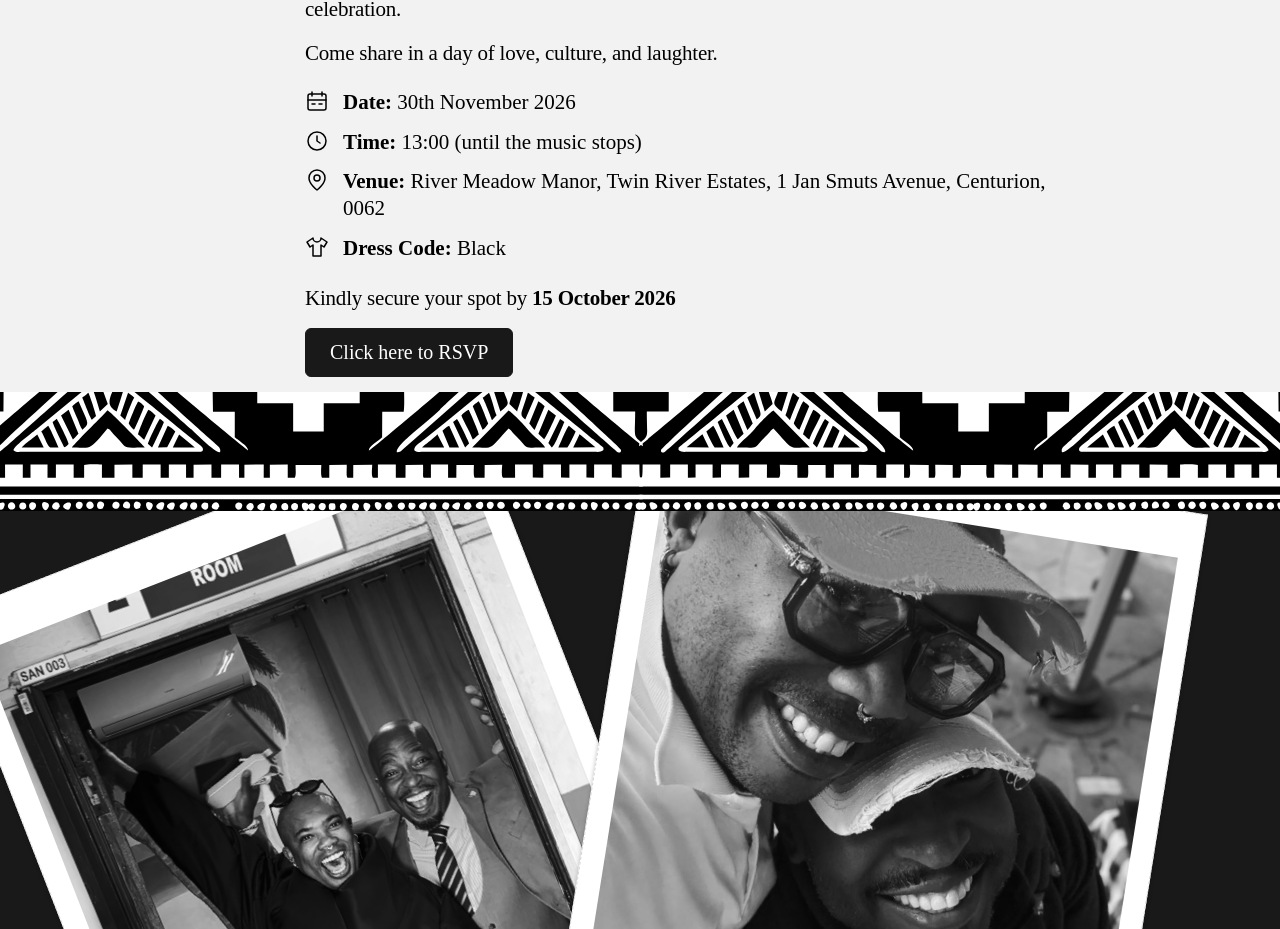
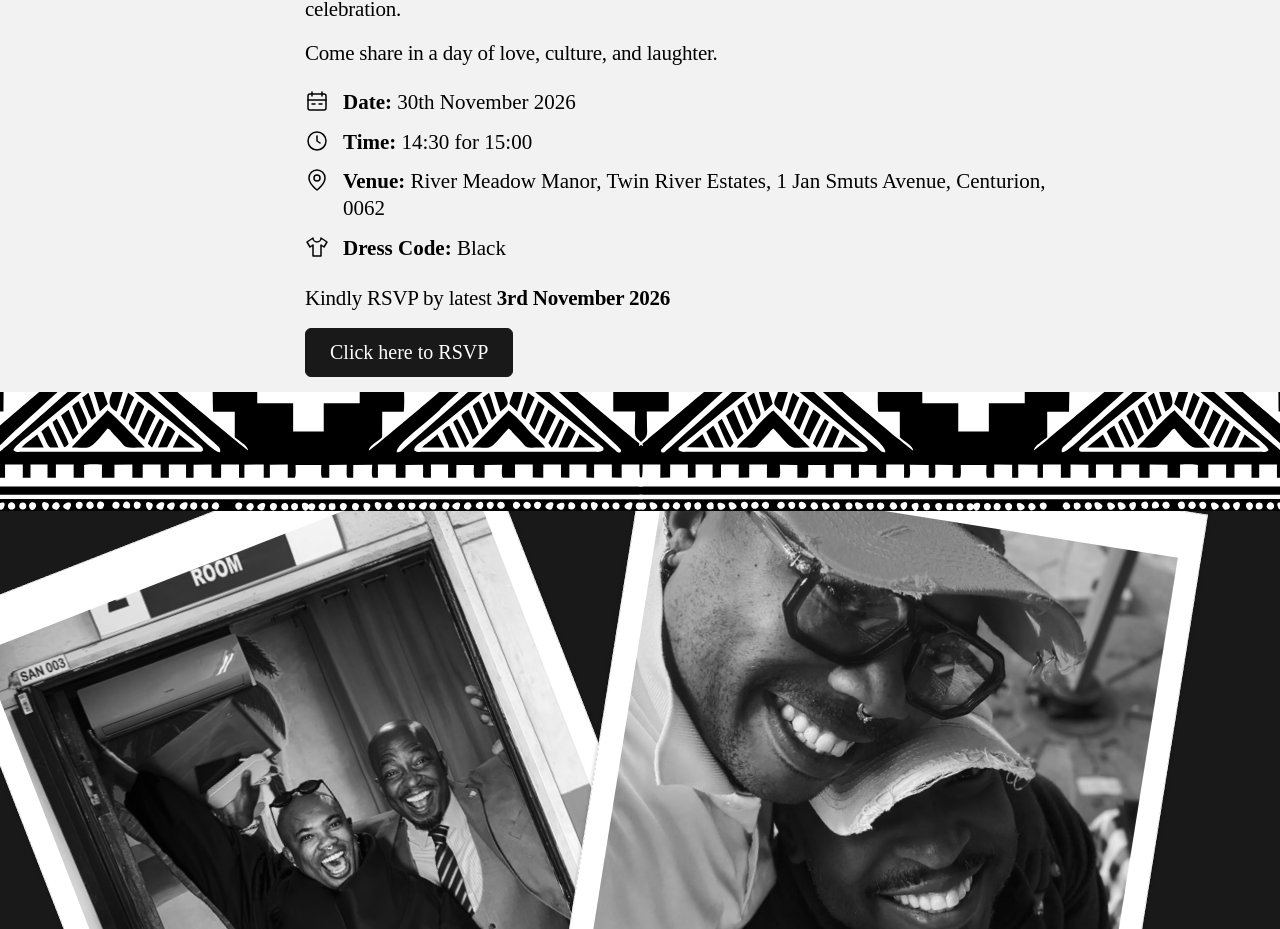
Before and after one commit to JustHouse011/thami-wesley-wedding, a React (Vite) app: page / in a window 1280 px wide. Shown: the part 3372-4301 px from the top of the page. Built offline with nearby package versions, Linux system fonts and the light colour scheme; a web font is replaced by a local one.

Commit message:
Update Save the Date time and RSVP deadline

```diff
--- a/src/App.tsx
+++ b/src/App.tsx
@@ -106,11 +106,11 @@ function SaveTheDate() {
         <p>Come share in a day of love, culture, and laughter.</p>
         <ul className="save-date-details">
           <li><svg viewBox="0 0 24 24" aria-hidden="true"><rect x="3" y="5" width="18" height="16" rx="2" /><path d="M7 3v4m10-4v4M3 11h18m-14 4h3m4 0h3" /></svg><span><strong>Date:</strong> 30th November 2026</span></li>
-          <li><svg viewBox="0 0 24 24" aria-hidden="true"><circle cx="12" cy="12" r="9" /><path d="M12 7v5l3 2" /></svg><span><strong>Time:</strong> 13:00 (until the music stops)</span></li>
+          <li><svg viewBox="0 0 24 24" aria-hidden="true"><circle cx="12" cy="12" r="9" /><path d="M12 7v5l3 2" /></svg><span><strong>Time:</strong> 14:30 for 15:00</span></li>
           <li><svg viewBox="0 0 24 24" aria-hidden="true"><path d="M20 10c0 6-8 12-8 12S4 16 4 10a8 8 0 1 1 16 0Z" /><circle cx="12" cy="10" r="3" /></svg><span><strong>Venue:</strong> River Meadow Manor, Twin River Estates, 1 Jan Smuts Avenue, Centurion, 0062</span></li>
           <li><svg viewBox="0 0 24 24" aria-hidden="true"><path d="m8 3-6 4 3 5 3-2v11h8V10l3 2 3-5-6-4a4 4 0 0 1-8 0Z" /></svg><span><strong>Dress Code:</strong> Black</span></li>
         </ul>
-        <p>Kindly secure your spot by <strong>15 October 2026</strong></p>
+        <p>Kindly RSVP by latest <strong>3rd November 2026</strong></p>
         <a className="save-date-rsvp" href="#rsvp-form" onClick={event => {
           event.preventDefault();
           const form = document.getElementById('rsvp-form');
```
